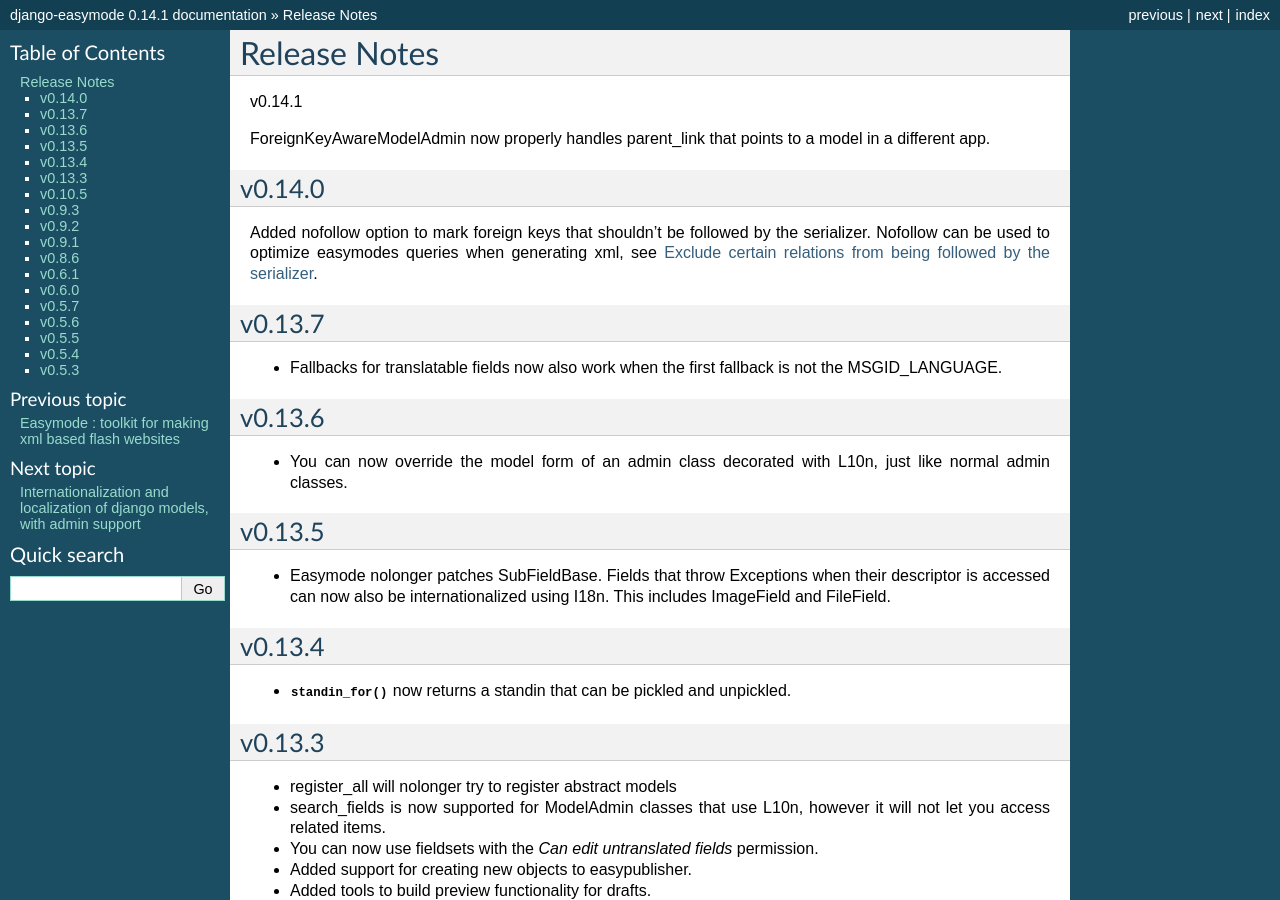
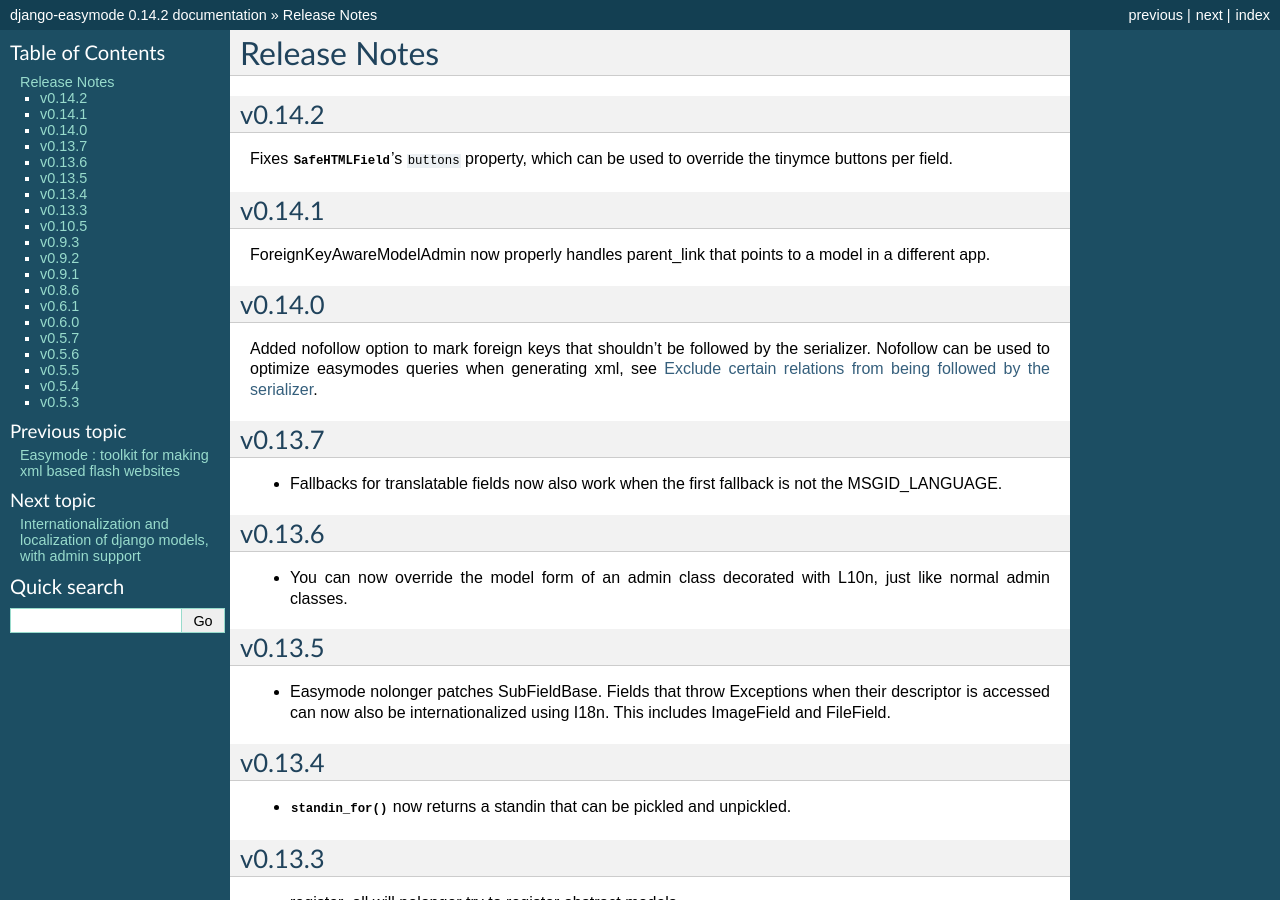
Before and after one commit to specialunderwear/django-easymode, a Sphinx documentation site: the page built from docs/changes.rst, in a window 1280 px wide and 900 px high. Built offline with Sphinx 7.4.7, drawn with Linux system fonts in a browser that asks for light colours; some of the changed text lies outside the part shown.

Commit message:
release v0.14.2

```diff
--- a/docs/changes.rst
+++ b/docs/changes.rst
@@ -1,7 +1,13 @@
 Release Notes
 =============
 
+v0.14.2
+-------
+
+Fixes :class:`~easymode.admin.models.fields.SafeHTMLField`'s ``buttons`` property, which can be used to override the tinymce buttons per field.
+
 v0.14.1
+-------
 
 ForeignKeyAwareModelAdmin now properly handles parent_link that points to a model
 in a different app.
--- a/setup.py
+++ b/setup.py
@@ -15,7 +15,7 @@
 
 release notes at http://packages.python.org/django-easymode/changes.html"""
 
-version = '0.14.1'
+version = '0.14.2'
 packages = []
 data_files = []
 
```
